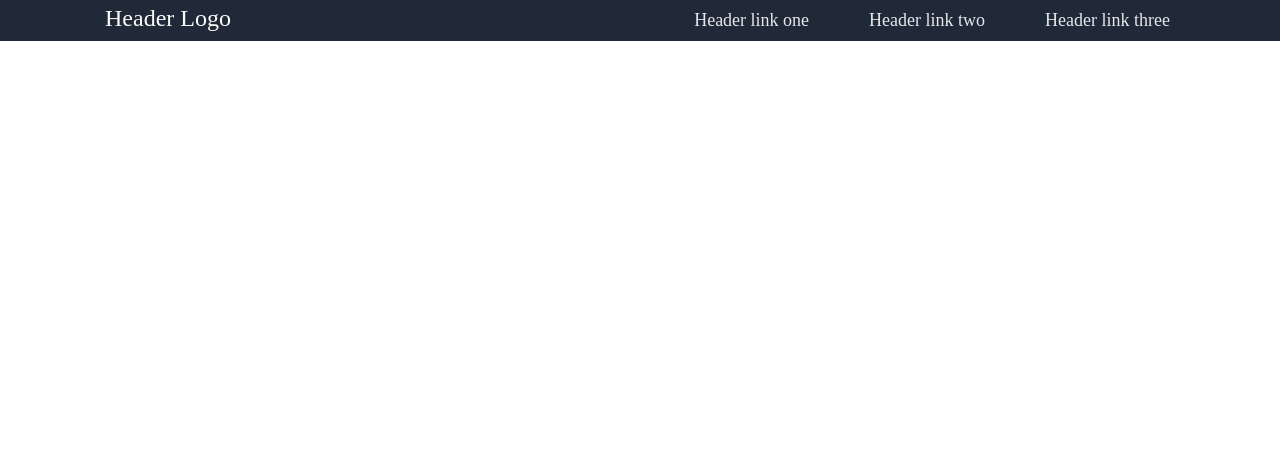
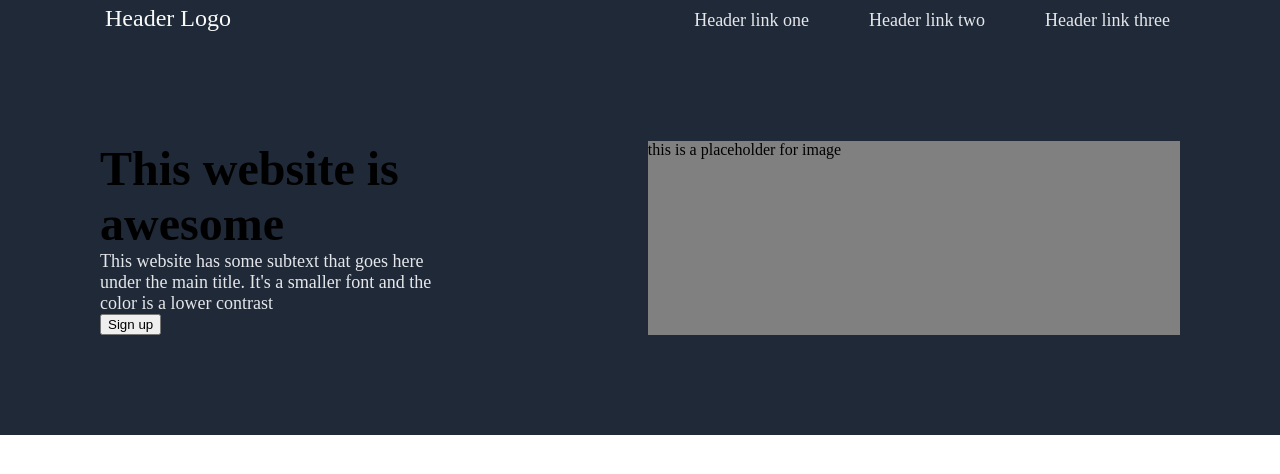
Before and after one commit to chriskwon32/landing_page, a plain HTML site: page index.html in a window 1280 px wide. Drawn offline with Linux system fonts and the light colour scheme.

Commit message:
" index2/style2 was made to visually see boundaries, Index3/style3 was made with cleaner html structure"

```diff
--- a/index.html
+++ b/index.html
@@ -14,5 +14,18 @@
         <div class="link">Header link three </div>
     </div>
 
+    <div class ="hero">
+
+        <div class="main">
+                        <div class="primary">This website is awesome </div>
+                        <div class="secondary">This website has some subtext that goes here under the
+                        main title. It's a smaller font and the color is a lower
+                        contrast</div>
+                        <button background-color="blue"> Sign up</button>
+        </div>
+        <div class="placeholder"><a href=""></a>this is a placeholder for image</div>
+
+    </div>
+
 </body>
 </html>
--- a/style.css
+++ b/style.css
@@ -44,3 +44,46 @@
     font-size: 18px;
     padding: 10px;
 }
+
+.hero {
+    display: inline-flex;
+    flex-flow: row nowrap;
+    background-color: #1F2937;
+    flex-basis: 100%; /* makes two containers equal size*/
+    justify-content: space-around;
+
+
+
+}
+
+.hero > .main {
+    display: inline-block;
+    margin: 100px;
+
+
+}
+
+.main > .primary {
+    font-size: 48px;
+    font-weight: bold;
+
+
+}
+
+.main > .secondary {
+
+    font-size: 18px;
+    color:#E5E7EB;
+
+
+
+
+}
+
+.hero > .placeholder {
+
+    background-color: grey;
+    flex-basis: 100%;
+    margin: 100px;
+
+}
--- /dev/null
+++ b/style2.css
@@ -0,0 +1,100 @@
+* {
+    box-sizing: border-box;
+    margin:0;
+    padding:0;
+    font-family: 'Roboto', san-serif;
+}
+
+body {
+    display: block;
+    margin-left: 100px;
+    margin-right: 100px;
+}
+
+bo
+.container {
+    display: flex;
+    flex-direction: row;
+    border: 3px solid green;
+    margin: 0;
+    padding: 0;
+    justify-content: space-around;
+
+
+}
+
+.item {
+
+    margin: 0;
+    padding: 0;
+    border: 3px solid blue;
+
+
+
+}
+
+
+#logo {
+    display: flex;
+    flex-grow: 1;
+    padding-left: 100px;
+
+}
+
+head {
+    display: flex;
+    justify-content: space-between;
+}
+
+.hero {
+
+    display: inline-flex;
+
+    border: 3px solid pink;
+    width: 100%;
+    justify-content: center;
+    flex-basis: 100%;
+    height: 40vh;
+
+
+
+
+
+}
+
+.hero > .main {
+    display: inline-block;
+    border: 3px solid blue;
+    flex: 1;
+    padding: 100px;
+
+
+
+
+}
+
+#primary{
+    border: 3px solid #ec250b;
+}
+
+#secondary {
+    border: 3px solid #df2211;
+
+}
+
+.placeholder{
+    display: flex;
+    border: 3px solid blue;
+    flex: 1;
+    padding: 100px;
+    justify-content: center;
+
+}
+
+.emptytxt {
+    border: 3px solid orange;
+    padding-left: 100px;
+    padding-right: 100px;
+    padding-top: 50px;
+    padding-bottom: 50px;
+}
--- /dev/null
+++ b/style3.css
@@ -0,0 +1,123 @@
+ * {
+    box-sizing: border-box;
+    margin: 0;
+    padding: 0;
+    font-family: 'Roboto', sans-serif;
+
+
+
+ }
+
+ .navbar {
+    background-color: #1F2937;
+    display: flex;
+    justify-content: center;
+    align-items: center;
+
+ }
+
+ .navbar__container {
+    width: 100%;
+    max-width: 1300px;
+    height: 80px;
+    font-weight: 24px;
+    justify-content: space-between;
+    margin: 0 auto;
+    padding: 50px 50px;
+
+
+
+ }
+
+ #navbar__logo {
+    color: #F9FAF8;
+ }
+
+ .navbar__menu {
+    display: flex;
+    font-weight:18px;
+    align-items: center;
+    list-style:none;
+    text-align: center;
+
+
+ }
+
+ .navbar_item{
+    display: flex;
+    height: 80px;
+
+
+ }
+
+ .navbar__links {
+    display: flex;
+    color: #E5E7EB;
+    align-items: center;
+    justify-content: center;
+    padding: 0 1rem;
+    height:100%;
+
+ }
+
+
+.main {
+
+}
+
+ .main__container {
+
+    background-color: #1F2937;
+    width: 100%;
+    display: inline-flex;
+    padding: 50px ;
+
+
+
+
+
+
+
+
+ }
+
+ .main__content {
+    padding: 100px;
+    justify-content: space-around;
+    align-items: center;
+
+
+
+
+
+
+
+}
+
+ .main__content > h1 {
+
+    display: flex;
+    color: #F9FAF8;
+    flex-basis: 100%;
+    flex:0;
+
+ }
+
+ .main__content > p {
+    display: flex;
+    color:#E5E7EB;
+    flex-basis:100%;
+    flex:0;
+
+ }
+
+    .placeholder{
+
+    display: inline-flex;
+    background-color: grey;
+    color: #F9FAF7;
+    flex-basis: 100%;
+    padding: 50px 100px ;
+    flex:1;
+
+ }
```
Also changed, not shown: index2.html (added, +31 -0 lines), index3.html (added, +54 -0 lines).
